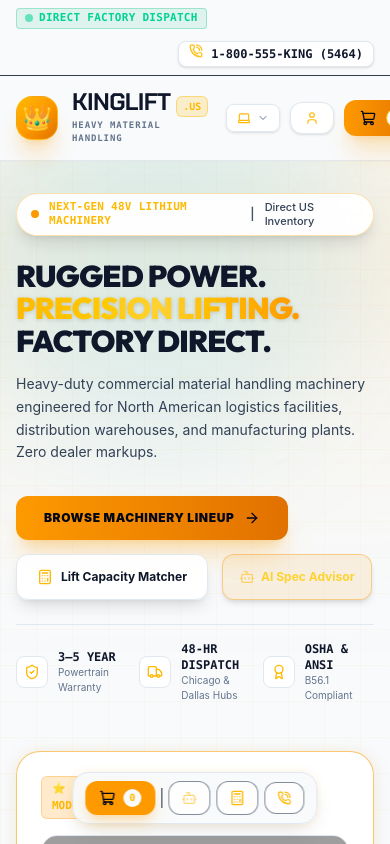
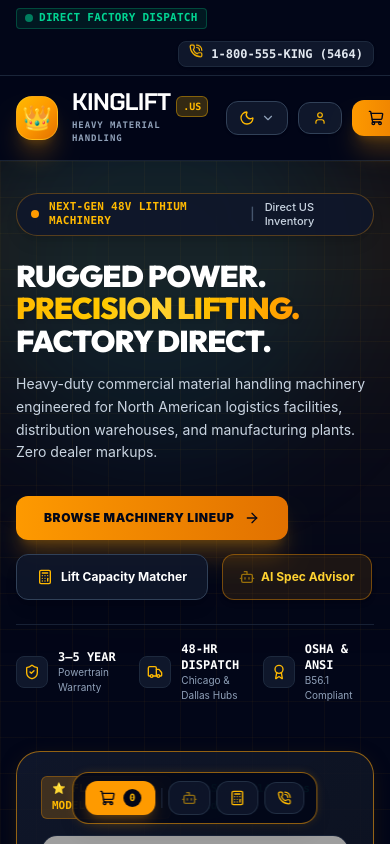
Before and after one commit to chamnabmeyinfo/kinglift.us, a React (Vite) app: page / in a window 390 px wide. Shown: the top 844 px of the page. Built offline with nearby package versions, Linux system fonts and the light colour scheme; grey boxes are pictures that could not be loaded.

Commit message:
Fix Dark and Light Mode switching with comprehensive Tailwind v4 variants, html/body class sync, and high-contrast styles

```diff
--- a/src/components/ui/ThemeSwitcher.tsx
+++ b/src/components/ui/ThemeSwitcher.tsx
@@ -1,5 +1,5 @@
 import React, { useState, useRef, useEffect } from 'react';
-import { Sun, Moon, Laptop, ChevronDown } from 'lucide-react';
+import { Sun, Moon, Laptop, ChevronDown, Check } from 'lucide-react';
 import { useTheme, type ThemeMode } from '../../context/ThemeContext';
 
 export const ThemeSwitcher: React.FC<{ compact?: boolean }> = ({ compact = false }) => {
@@ -18,20 +18,16 @@ export const ThemeSwitcher: React.FC<{ compact?: boolean }> = ({ compact = false
   }, []);
 
   const options: { mode: ThemeMode; label: string; icon: React.FC<{ className?: string }> }[] = [
+    { mode: 'dark', label: 'Dark Mode', icon: Moon },
     { mode: 'light', label: 'Light Mode', icon: Sun },
-    { mode: 'dark', label: 'Dark Mode', icon: Moon },
-    { mode: 'system', label: 'System Base', icon: Laptop }
+    { mode: 'system', label: 'System Mode', icon: Laptop }
   ];
 
-  const currentIcon = resolvedTheme === 'dark'
-    ? (theme === 'system' ? Laptop : Moon)
-    : (theme === 'system' ? Laptop : Sun);
-
-  const CurrentIconComponent = currentIcon;
+  const CurrentIcon = theme === 'system' ? Laptop : (resolvedTheme === 'dark' ? Moon : Sun);
 
   if (compact) {
     return (
-      <div className="flex items-center bg-slate-900/80 dark:bg-slate-900 light:bg-slate-100 p-1 rounded-xl border border-slate-700/60 dark:border-slate-800 light:border-slate-300">
+      <div className="flex items-center bg-slate-900 light:bg-slate-200 p-1 rounded-xl border border-slate-700 light:border-slate-300 shadow-inner">
         {options.map((opt) => {
           const Icon = opt.icon;
           const isSelected = theme === opt.mode;
@@ -40,10 +36,10 @@ export const ThemeSwitcher: React.FC<{ compact?: boolean }> = ({ compact = false
               key={opt.mode}
               onClick={() => setTheme(opt.mode)}
               title={opt.label}
-              className={`p-1.5 rounded-lg transition-all ${
+              className={`p-1.5 rounded-lg transition-all cursor-pointer ${
                 isSelected
-                  ? 'bg-amber-500 text-slate-950 shadow-sm font-bold'
-                  : 'text-slate-400 hover:text-slate-200 dark:hover:text-white light:hover:text-slate-900'
+                  ? 'bg-amber-500 text-slate-950 shadow-md font-bold'
+                  : 'text-slate-400 hover:text-white light:text-slate-600 light:hover:text-slate-950'
               }`}
             >
               <Icon className="w-3.5 h-3.5" />
@@ -58,16 +54,19 @@ export const ThemeSwitcher: React.FC<{ compact?: boolean }> = ({ compact = false
     <div className="relative inline-block text-left" ref={dropdownRef}>
       <button
         onClick={() => setIsOpen(!isOpen)}
-        className="flex items-center gap-1.5 px-2.5 py-1.5 rounded-lg bg-slate-900/90 dark:bg-slate-900 light:bg-slate-100 border border-slate-700/80 dark:border-slate-800 light:border-slate-300 text-slate-300 dark:text-slate-300 light:text-slate-800 text-xs font-semibold hover:border-amber-400/60 transition-colors shadow-sm"
+        className="flex items-center gap-1.5 px-3 py-2 rounded-xl bg-slate-900 light:bg-white border border-slate-700 light:border-slate-300 text-slate-200 light:text-slate-800 text-xs font-bold hover:border-amber-400/60 transition-all shadow-sm cursor-pointer"
         aria-label="Select Theme Mode"
       >
-        <CurrentIconComponent className="w-3.5 h-3.5 text-amber-400" />
-        <span className="capitalize hidden sm:inline">{theme}</span>
-        <ChevronDown className="w-3 h-3 text-slate-400" />
+        <CurrentIcon className="w-4 h-4 text-amber-400" />
+        <span className="capitalize hidden sm:inline">{theme === 'system' ? 'System' : (theme === 'dark' ? 'Dark' : 'Light')}</span>
+        <ChevronDown className={`w-3.5 h-3.5 text-slate-400 transition-transform ${isOpen ? 'rotate-180 text-amber-400' : ''}`} />
       </button>
 
       {isOpen && (
-        <div className="absolute right-0 mt-2 w-36 origin-top-right rounded-xl bg-slate-900 dark:bg-slate-900 light:bg-white border border-slate-800 dark:border-slate-800 light:border-slate-200 shadow-2xl z-50 p-1.5 space-y-1">
+        <div className="absolute right-0 mt-2 w-40 origin-top-right rounded-2xl bg-slate-950 light:bg-white border border-slate-700 light:border-slate-200 shadow-2xl z-50 p-1.5 space-y-1 gold-border-pulse">
+          <div className="text-[10px] uppercase font-mono font-bold text-slate-400 light:text-slate-500 px-2 py-1">
+            Display Mode:
+          </div>
           {options.map((opt) => {
             const Icon = opt.icon;
             const isSelected = theme === opt.mode;
@@ -78,17 +77,17 @@ export const ThemeSwitcher: React.FC<{ compact?: boolean }> = ({ compact = false
                   setTheme(opt.mode);
                   setIsOpen(false);
                 }}
-                className={`w-full flex items-center justify-between px-2.5 py-1.5 rounded-lg text-xs font-medium transition-all ${
+                className={`w-full flex items-center justify-between px-3 py-2 rounded-xl text-xs font-semibold transition-all cursor-pointer ${
                   isSelected
-                    ? 'bg-amber-500 text-slate-950 font-bold shadow-sm'
-                    : 'text-slate-300 dark:text-slate-300 light:text-slate-700 hover:bg-slate-800 dark:hover:bg-slate-800 light:hover:bg-slate-100 hover:text-white dark:hover:text-white light:hover:text-slate-950'
+                    ? 'bg-amber-500 text-slate-950 font-bold shadow-md'
+                    : 'text-slate-300 light:text-slate-700 hover:bg-slate-900 light:hover:bg-slate-100 hover:text-amber-400 light:hover:text-slate-950'
                 }`}
               >
                 <div className="flex items-center gap-2">
                   <Icon className="w-3.5 h-3.5" />
                   <span>{opt.label}</span>
                 </div>
-                {isSelected && <span className="w-1.5 h-1.5 rounded-full bg-slate-950"></span>}
+                {isSelected && <Check className="w-3.5 h-3.5 text-slate-950" />}
               </button>
             );
           })}
--- a/src/index.css
+++ b/src/index.css
@@ -1,50 +1,57 @@
 @import url('https://fonts.googleapis.com/css2?family=Chakra+Petch:ital,wght@0,400;0,600;0,700;1,700&family=Inter:wght@300;400;500;600;700;800&family=JetBrains+Mono:wght@400;500;600;700;800&family=Outfit:wght@400;500;600;700;800;900&family=Space+Grotesk:wght@500;600;700;800&display=swap');
 @import "tailwindcss";
 
+@custom-variant dark (&:where(.dark, .dark *));
+@custom-variant light (&:where(.light, .light *));
+
 @layer base {
   :root {
-    --color-brand-charcoal: #070a11;
-    --color-brand-surface: #0e1422;
-    --color-brand-surface-elevated: #141c30;
     --color-brand-amber: #f59e0b;
     --color-brand-amber-dark: #d97706;
-    --color-brand-steel: #334155;
   }
 
-  /* Default Dark Mode & Dark theme */
-  html.dark, :root[data-theme="dark"] {
-    --bg-primary: #070a11;
-    --bg-secondary: #0e1422;
+  /* Default Dark Mode (Heavy Midnight Industrial) */
+  html.dark, :root[data-theme="dark"], body.dark {
+    --bg-page: #06090f;
+    --bg-surface: #0e1422;
     --bg-card: #111827;
     --bg-elevated: #151e32;
-    --text-primary: #f8fafc;
-    --text-secondary: #94a3b8;
-    --text-muted: #64748b;
-    --border-subtle: #1e293b;
-    --border-strong: #334155;
-    --accent-glow: rgba(245, 158, 11, 0.15);
+    --text-main: #f8fafc;
+    --text-muted: #94a3b8;
+    --text-subtle: #64748b;
+    --border-color: #1e293b;
+    --border-highlight: #334155;
+    color-scheme: dark;
   }
 
-  /* Daylight Clean Industrial Light Mode */
-  html.light, :root[data-theme="light"] {
-    --bg-primary: #f8fafc;
-    --bg-secondary: #ffffff;
+  /* Clean Daylight Warehouse Mode */
+  html.light, :root[data-theme="light"], body.light {
+    --bg-page: #f8fafc;
+    --bg-surface: #ffffff;
     --bg-card: #ffffff;
     --bg-elevated: #f1f5f9;
-    --text-primary: #0f172a;
-    --text-secondary: #475569;
-    --text-muted: #64748b;
-    --border-subtle: #e2e8f0;
-    --border-strong: #cbd5e1;
-    --accent-glow: rgba(245, 158, 11, 0.08);
+    --text-main: #0f172a;
+    --text-muted: #475569;
+    --text-subtle: #64748b;
+    --border-color: #e2e8f0;
+    --border-highlight: #cbd5e1;
+    color-scheme: light;
   }
 
   body {
-    background-color: var(--bg-primary, #070a11);
-    color: var(--text-primary, #f8fafc);
     font-family: 'Inter', system-ui, -apple-system, sans-serif;
-    transition: background-color 0.25s ease, color 0.25s ease;
+    transition: background-color 0.2s ease, color 0.2s ease;
     -webkit-font-smoothing: antialiased;
+  }
+
+  html.dark body {
+    background-color: #06090f;
+    color: #f8fafc;
+  }
+
+  html.light body {
+    background-color: #f8fafc;
+    color: #0f172a;
   }
 
   h1, h2, h3, .font-display {
@@ -61,43 +68,56 @@
   }
 }
 
-/* Light Mode Specific Overrides */
-html.light .bg-slate-950 {
+/* ============================================================
+   LIGHT MODE COMPREHENSIVE RE-STYLING
+   ============================================================ */
+
+html.light .bg-slate-950,
+html.light .bg-slate-950\/95,
+html.light .bg-slate-950\/90,
+html.light .bg-slate-950\/85,
+html.light .bg-slate-950\/80,
+html.light .bg-slate-950\/70,
+html.light .bg-slate-950\/60,
+html.light .bg-slate-950\/50 {
   background-color: #f8fafc !important;
 }
 
-html.light .bg-slate-900 {
-  background-color: #ffffff !important;
-}
-
+html.light .bg-slate-900,
+html.light .bg-slate-900\/95,
 html.light .bg-slate-900\/90,
 html.light .bg-slate-900\/80,
 html.light .bg-slate-900\/70,
 html.light .bg-slate-900\/60,
 html.light .bg-slate-900\/50,
 html.light .bg-slate-900\/40 {
-  background-color: rgba(255, 255, 255, 0.95) !important;
+  background-color: #ffffff !important;
 }
 
-html.light .bg-slate-950\/95,
-html.light .bg-slate-950\/90,
-html.light .bg-slate-950\/85,
-html.light .bg-slate-950\/80,
-html.light .bg-slate-950\/60 {
-  background-color: rgba(248, 250, 252, 0.95) !important;
+html.light .bg-slate-800,
+html.light .bg-slate-800\/90,
+html.light .bg-slate-800\/80,
+html.light .bg-slate-800\/60,
+html.light .bg-slate-800\/50 {
+  background-color: #f1f5f9 !important;
 }
 
+/* Light Mode Borders */
 html.light .border-slate-800,
+html.light .border-slate-800\/90,
 html.light .border-slate-800\/80,
 html.light .border-slate-800\/60,
+html.light .border-slate-800\/50,
 html.light .border-slate-700,
-html.light .border-slate-700\/80 {
+html.light .border-slate-700\/80,
+html.light .border-slate-700\/60 {
   border-color: #e2e8f0 !important;
 }
 
+/* Light Mode Typography */
+html.light .text-white,
 html.light .text-slate-100,
-html.light .text-slate-200,
-html.light .text-white {
+html.light .text-slate-200 {
   color: #0f172a !important;
 }
 
@@ -109,7 +129,13 @@ html.light .text-slate-400 {
   color: #64748b !important;
 }
 
-html.light .hover\:bg-slate-800:hover {
+html.light .text-slate-500 {
+  color: #94a3b8 !important;
+}
+
+/* Light Mode Hover States */
+html.light .hover\:bg-slate-800:hover,
+html.light .hover\:bg-slate-900:hover {
   background-color: #f1f5f9 !important;
 }
 
@@ -117,32 +143,22 @@ html.light .hover\:bg-slate-700:hover {
   background-color: #e2e8f0 !important;
 }
 
-/* Custom Titanium Industrial Scrollbar */
-::-webkit-scrollbar {
-  width: 7px;
-  height: 7px;
+html.light input,
+html.light textarea,
+html.light select {
+  background-color: #ffffff !important;
+  color: #0f172a !important;
+  border-color: #cbd5e1 !important;
 }
 
-::-webkit-scrollbar-track {
-  background: var(--bg-secondary, #0e1422);
+html.light input::placeholder,
+html.light textarea::placeholder {
+  color: #94a3b8 !important;
 }
 
-::-webkit-scrollbar-thumb {
-  background: var(--border-strong, #334155);
-  border-radius: 4px;
-}
-
-::-webkit-scrollbar-thumb:hover {
-  background: #f59e0b;
-}
-
-/* High-Impact Visual Textures */
-.industrial-grid {
-  background-size: 36px 36px;
-  background-image:
-    linear-gradient(to right, rgba(245, 158, 11, 0.04) 1px, transparent 1px),
-    linear-gradient(to bottom, rgba(245, 158, 11, 0.04) 1px, transparent 1px);
-}
+/* ============================================================
+   CARD & TEXTURE STYLES
+   ============================================================ */
 
 .titanium-card {
   background: linear-gradient(145deg, rgba(20, 28, 48, 0.75) 0%, rgba(11, 15, 25, 0.9) 100%);
@@ -158,18 +174,28 @@ html.light .hover\:bg-slate-700:hover {
 }
 
 html.light .titanium-card {
-  background: #ffffff;
-  border: 1px solid #e2e8f0;
-  box-shadow: 0 4px 20px rgba(0, 0, 0, 0.04);
+  background: #ffffff !important;
+  border: 1px solid #e2e8f0 !important;
+  box-shadow: 0 4px 20px rgba(0, 0, 0, 0.05) !important;
 }
 
 html.light .titanium-card:hover {
-  border-color: rgba(245, 158, 11, 0.5);
-  box-shadow: 0 12px 30px rgba(245, 158, 11, 0.1);
+  border-color: rgba(245, 158, 11, 0.6) !important;
+  box-shadow: 0 12px 30px rgba(245, 158, 11, 0.12) !important;
 }
 
-.gold-glow {
-  box-shadow: 0 0 25px rgba(245, 158, 11, 0.2);
+/* Industrial Grid Background */
+.industrial-grid {
+  background-size: 36px 36px;
+  background-image:
+    linear-gradient(to right, rgba(245, 158, 11, 0.04) 1px, transparent 1px),
+    linear-gradient(to bottom, rgba(245, 158, 11, 0.04) 1px, transparent 1px);
+}
+
+html.light .industrial-grid {
+  background-image:
+    linear-gradient(to right, rgba(245, 158, 11, 0.07) 1px, transparent 1px),
+    linear-gradient(to bottom, rgba(245, 158, 11, 0.07) 1px, transparent 1px);
 }
 
 .gold-border-pulse {
@@ -182,13 +208,25 @@ html.light .titanium-card:hover {
   50% { border-color: rgba(245, 158, 11, 0.8); box-shadow: 0 0 15px rgba(245, 158, 11, 0.25); }
 }
 
-.badge-titanium {
-  background: rgba(30, 41, 59, 0.8);
-  border: 1px solid rgba(51, 65, 85, 0.7);
-  backdrop-filter: blur(8px);
+/* Titanium Industrial Scrollbar */
+::-webkit-scrollbar {
+  width: 7px;
+  height: 7px;
 }
 
-html.light .badge-titanium {
+html.dark ::-webkit-scrollbar-track {
+  background: #0e1422;
+}
+
+html.light ::-webkit-scrollbar-track {
   background: #f1f5f9;
-  border: 1px solid #cbd5e1;
 }
+
+::-webkit-scrollbar-thumb {
+  background: #475569;
+  border-radius: 4px;
+}
+
+::-webkit-scrollbar-thumb:hover {
+  background: #f59e0b;
+}
```
Also changed, not shown: src/context/ThemeContext.tsx (+39 -32 lines), .obsidian/workspace.json.
